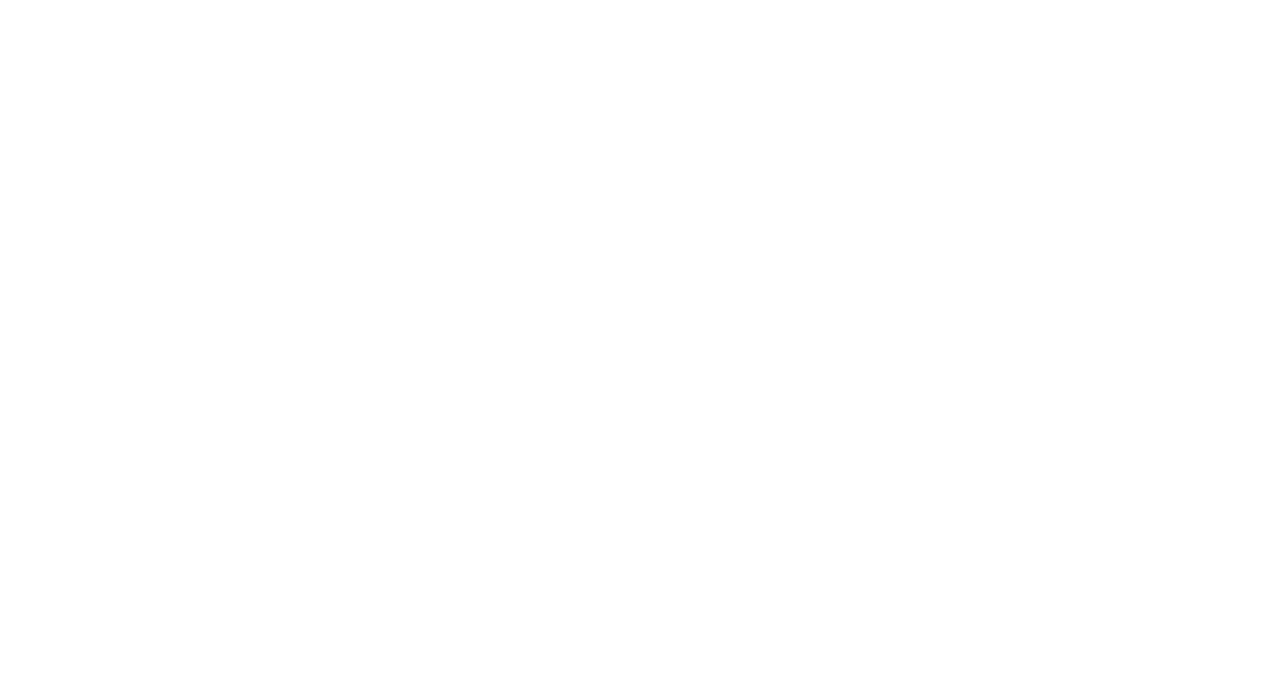
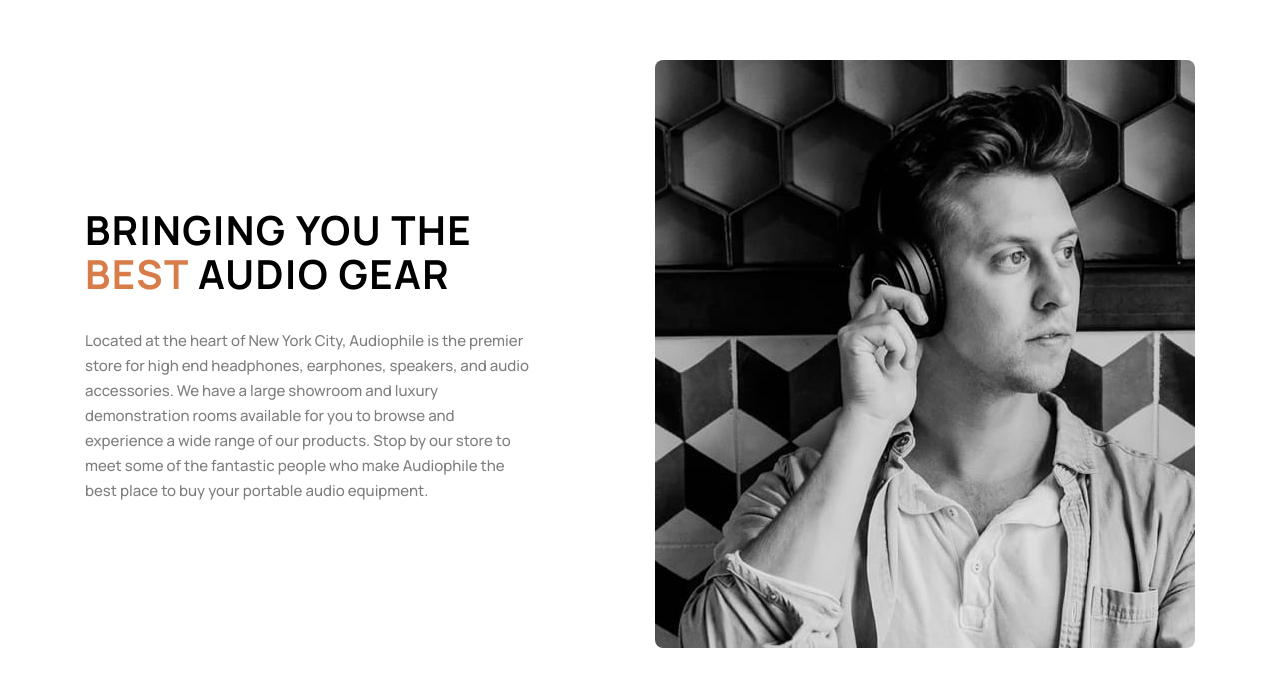
Before and after one commit to moustafaessam/Audiophile-Ecommerce, a React (Vite) app: page / in a window 1280 px wide. Shown: the part 2629-3315 px from the top of the page. Before the commit the page ends 2489 px from the top, so only its background shows below. Built offline with nearby package versions, Linux system fonts and the light colour scheme.

Commit message:
added the store description component

```diff
--- a/src/components/UI/StoreDescription/StoreDescription.styles.ts
+++ b/src/components/UI/StoreDescription/StoreDescription.styles.ts
@@ -1,3 +1,67 @@
 import styled from "styled-components";
 
-export const StoreDescriptionContainer = styled.section``;
+export const StoreDescriptionContainer = styled.section`
+  max-width: 111rem;
+  display: flex;
+  gap: 12.5rem;
+  margin: 20rem auto;
+  justify-content: center;
+  align-items: center;
+  @media (max-width: 768px) {
+    max-width: 68.9rem;
+    flex-direction: column;
+    gap: 6.3rem;
+    margin: 9.6rem auto;
+  }
+  @media (max-width: 640px) {
+    max-width: 32rem;
+    gap: 4rem;
+    margin: 12rem auto;
+  }
+`;
+
+export const StoreDescriptionDetailsContainer = styled.div`
+  flex-grow: 1;
+  display: flex;
+  flex-direction: column;
+  gap: 3.2rem;
+  min-width: 29rem;
+  @media (max-width: 768px) {
+    text-align: center;
+  }
+`;
+
+export const StoreDescriptionHeader = styled.h1`
+  font-family: "Manrope Bold";
+  font-size: 4rem;
+  letter-spacing: 0.143rem;
+  line-height: 4.4rem;
+  text-transform: uppercase;
+  color: black;
+  @media (max-width: 640px) {
+    font-size: 2.8rem;
+    letter-spacing: 0.1rem;
+    line-height: auto;
+  }
+`;
+
+export const StoreDescriptionHeaderSpanHighlited = styled.span`
+  color: var(--dark-brown);
+`;
+
+export const StoreDescriptionParagraph = styled.p`
+  color: black;
+  opacity: 50%;
+  font-family: "Manrope Medium";
+  line-height: 2.5rem;
+  letter-spacing: 0;
+  font-size: 1.5rem;
+`;
+
+export const StoreDescriptionImage = styled.img`
+  flex-grow: 1;
+  border-radius: 0.8rem;
+  @media (max-width: 768px) {
+    width: 100%;
+  }
+`;
--- a/src/components/UI/StoreDescription/StoreDescription.tsx
+++ b/src/components/UI/StoreDescription/StoreDescription.tsx
@@ -1,3 +1,49 @@
+import {
+  StoreDescriptionContainer,
+  StoreDescriptionDetailsContainer,
+  StoreDescriptionHeader,
+  StoreDescriptionHeaderSpanHighlited,
+  StoreDescriptionImage,
+  StoreDescriptionParagraph,
+} from "./StoreDescription.styles";
+
 export default function StoreDescription() {
-  return <div></div>;
+  return (
+    <StoreDescriptionContainer>
+      <StoreDescriptionDetailsContainer>
+        <StoreDescriptionHeader>
+          Bringing you the{" "}
+          <StoreDescriptionHeaderSpanHighlited>
+            best{" "}
+          </StoreDescriptionHeaderSpanHighlited>
+          audio gear
+        </StoreDescriptionHeader>
+        <StoreDescriptionParagraph>
+          Located at the heart of New York City, Audiophile is the premier store
+          for high end headphones, earphones, speakers, and audio accessories.
+          We have a large showroom and luxury demonstration rooms available for
+          you to browse and experience a wide range of our products. Stop by our
+          store to meet some of the fantastic people who make Audiophile the
+          best place to buy your portable audio equipment.
+        </StoreDescriptionParagraph>
+      </StoreDescriptionDetailsContainer>
+      <picture>
+        <source
+          srcSet="/images/shared/mobile/image-best-gear.jpg"
+          media="(max-width: 640px)"
+        />
+        <source
+          srcSet="/images/shared/tablet/image-best-gear.jpg"
+          media="(max-width: 768px)"
+        />
+        <StoreDescriptionImage
+          src="/images/shared/desktop/image-best-gear.jpg"
+          alt="Best Gear"
+          style={{
+            flexGrow: "1",
+          }}
+        />
+      </picture>
+    </StoreDescriptionContainer>
+  );
 }
--- a/src/features/Home/SelectedProducts/ProductYX1/ProductYX1.styles.ts
+++ b/src/features/Home/SelectedProducts/ProductYX1/ProductYX1.styles.ts
@@ -42,6 +42,9 @@ export const ProductYX1Details = styled.div`
   text-align: center;
   background-color: #f1f1f1;
   border-radius: 0.8rem;
+  @media (max-width: 640px) {
+    padding: 2.4rem 0;
+  }
 `;
 
 export const ProductYX1Name = styled.p`
```
